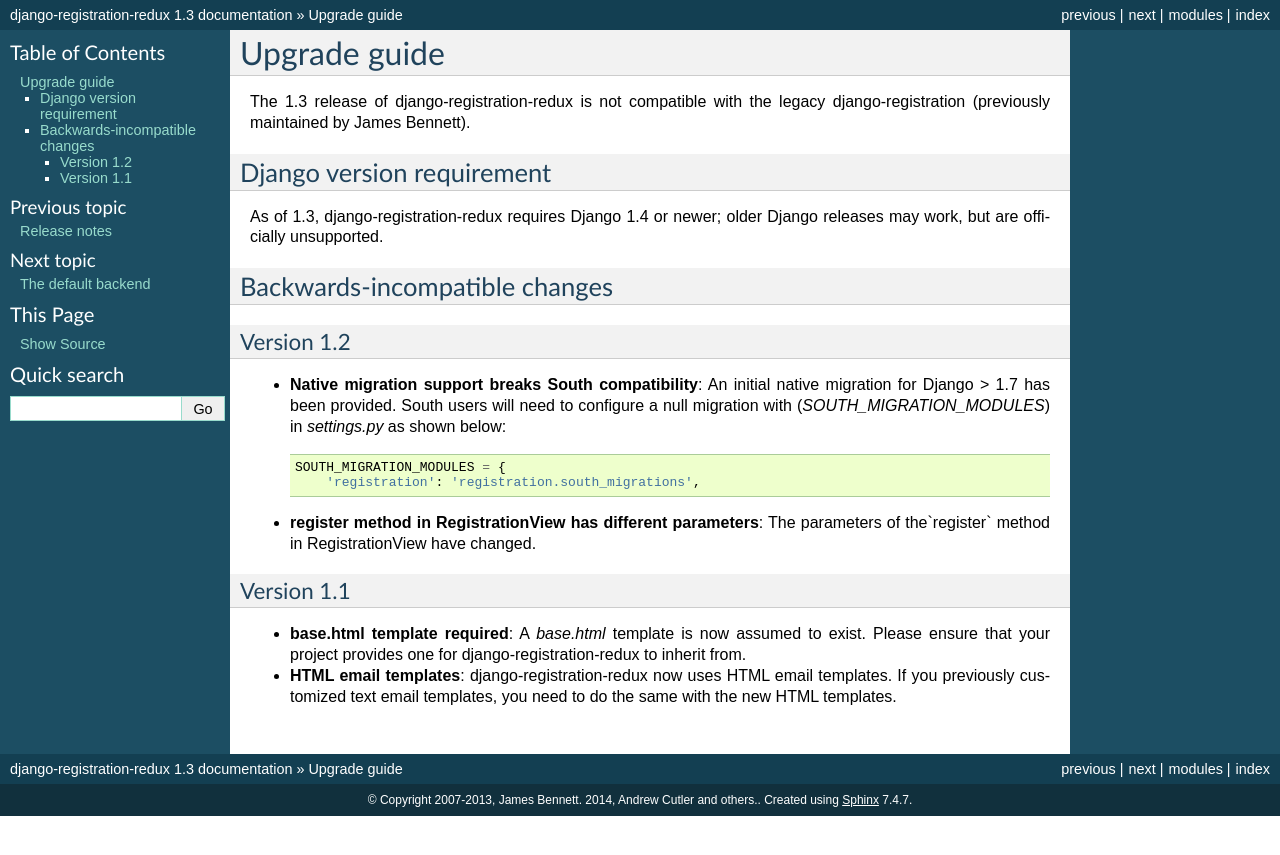
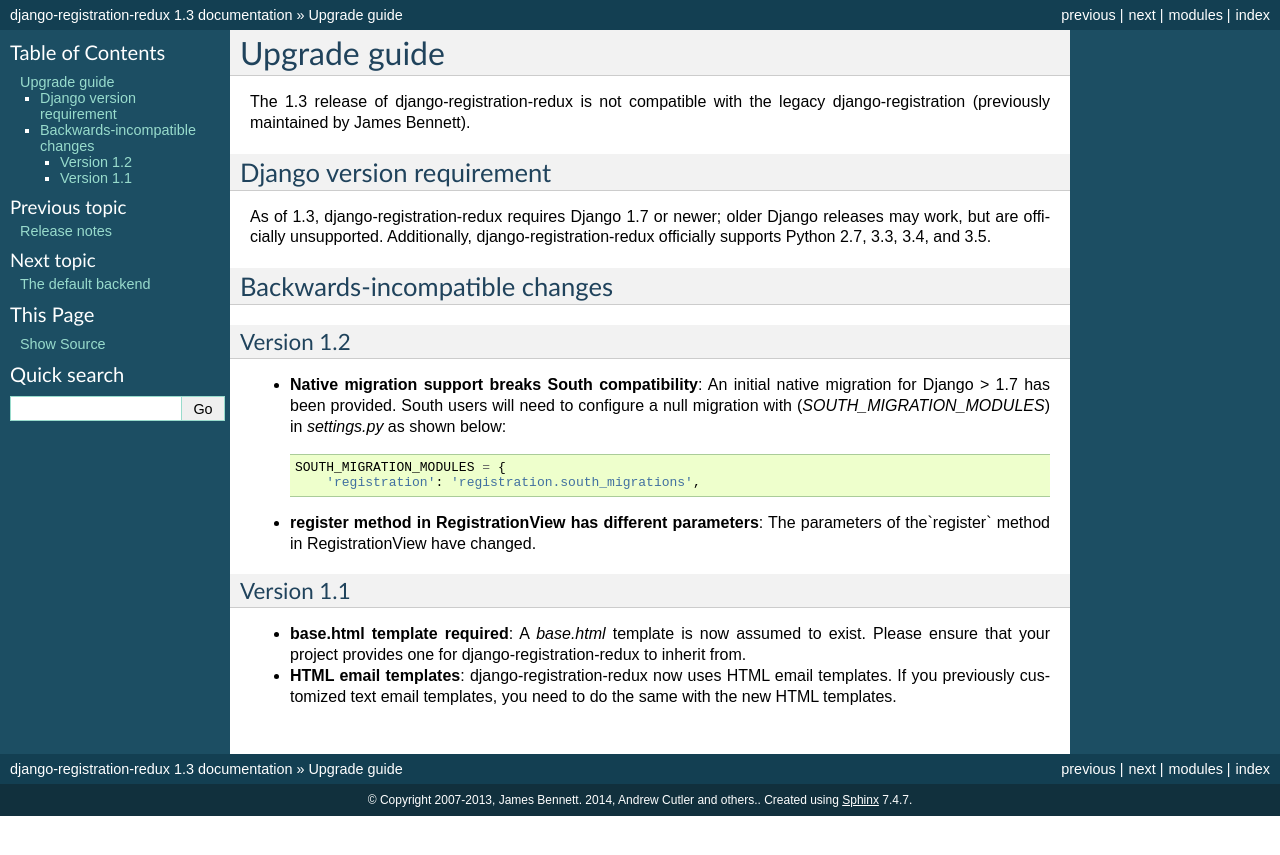
Before and after one commit to marktucker-django/Django-Registration, a Sphinx documentation site: the page built from docs/upgrade.rst, in a window 1280 px wide. Shown: the top 855 px of the page. Built offline with Sphinx 7.4.7, drawn with Linux system fonts in a browser that asks for light colours.

Commit message:
Update upgrade guide for 1.3 release.

```diff
--- a/docs/upgrade.rst
+++ b/docs/upgrade.rst
@@ -10,8 +10,9 @@ django-registration (previously maintained by James Bennett).
 Django version requirement
 --------------------------
 
-As of |version|, |project| requires Django 1.4 or newer;
-older Django releases may work, but are officially unsupported.
+As of |version|, |project| requires Django 1.7 or newer;
+older Django releases may work, but are officially unsupported. Additionally,
+|project| officially supports Python 2.7, 3.3, 3.4, and 3.5.
 
 
 Backwards-incompatible changes
```
